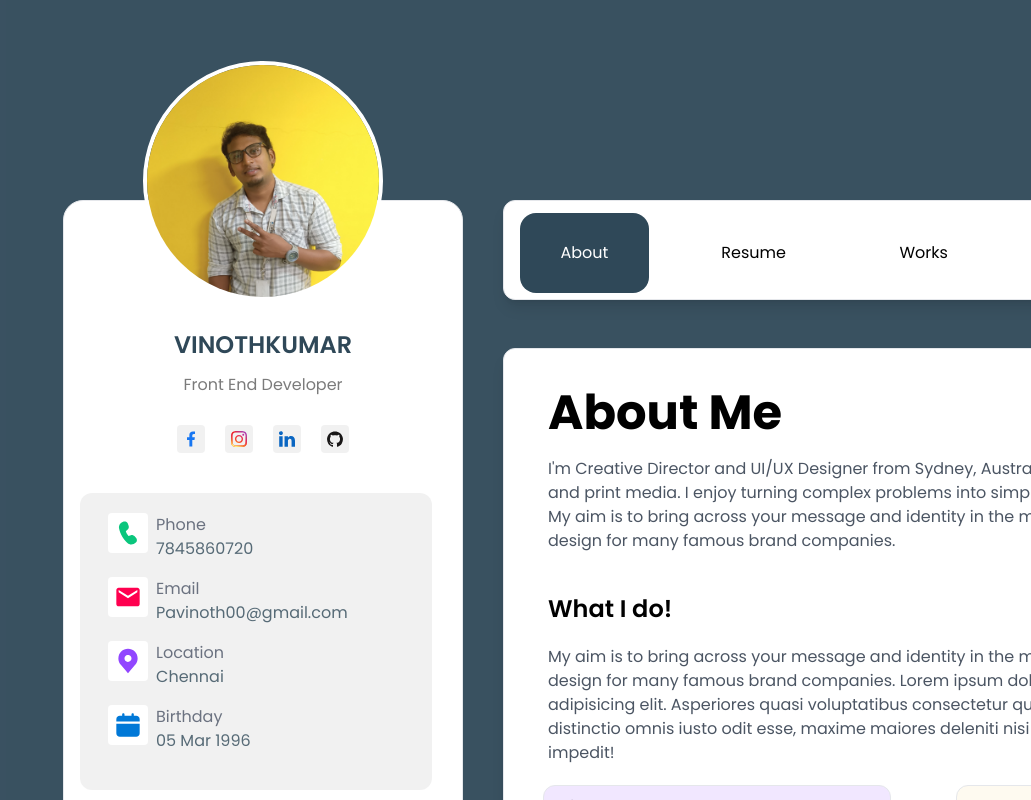
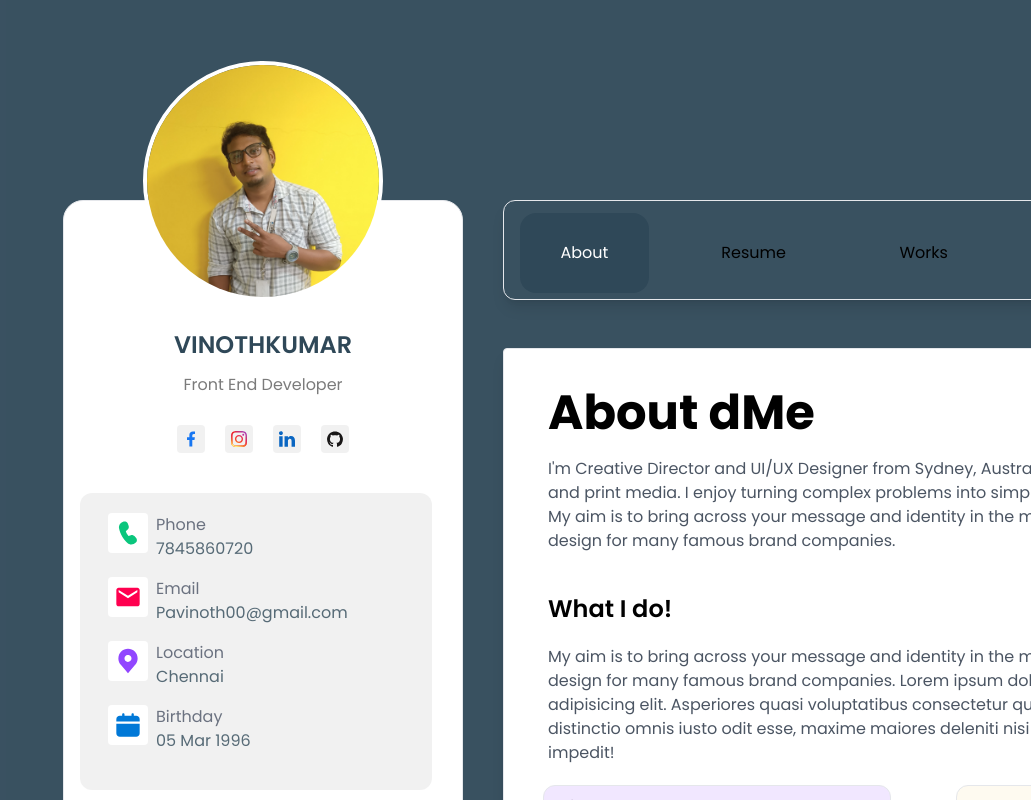
Before and after one commit to vinosmart/Portfolio, a SvelteKit app: page / in a window 1280 px wide. Shown: the top 800 px of the page, without its empty margins (249-1280 px from the left). Built offline with nearby package versions, Linux system fonts and the light colour scheme.

Commit message:
updated-profile design

```diff
--- a/src/app.html
+++ b/src/app.html
@@ -2,7 +2,7 @@
 <html lang="en">
 	<head>
 		<meta charset="utf-8" />
-		<link rel="" href="" />
+		<link rel="stylesheet" href="https://cdnjs.cloudflare.com/ajax/libs/font-awesome/6.2.1/css/all.min.css" />
 		<meta name="viewport" content="width=device-width" />
 		%sveltekit.head%
 	</head>
--- a/src/routes/+layout.svelte
+++ b/src/routes/+layout.svelte
@@ -8,7 +8,7 @@
 
 <div class="app">
 
-	<main class="flex bg-[#2F4858]/95 w-full">
+	<main class="  md:flex bg-[#2F4858]/95 w-full">
 		<Sidebar />
 
 		<slot />
--- a/src/routes/+page.svelte
+++ b/src/routes/+page.svelte
@@ -7,7 +7,7 @@
 
 		<div class="flex flex-col ">
 			<div
-				class="bg-white shadow-lg rounded-xl w-full lg:w-[840px] h-[100px] hidden lg:block lg:mt-[200px] lg:ml-10 border "
+				class="  shadow-lg rounded-xl w-full lg:w-[840px] h-[100px] hidden lg:block lg:mt-[200px] lg:ml-10 border "
 			>
 				<ul class="flex   justify-center lg:gap-10 px-4 items-center py-3">
 					<li
@@ -17,7 +17,7 @@
 					</li>
 					<a href="../resume">
 					<li
-						class=" hover:font-bold w-[130px] h-20 flex justify-center items-center rounded-2xl text-base hover:bg-[#2F4858] hover:text-white cursor-pointer transition-all duration-300 ease-in-out"
+						class=" hover:font-bold w-[130px] h-20 flex justify-center items-center rounded-2xl text-base focus:font-bold hover:bg-[#2F4858] hover:text-white cursor-pointer transition-all duration-300 ease-in-out"
 					>
 						Resume
 					</li>
@@ -42,9 +42,9 @@
 				</ul>
 			</div>
 			<div
-				class="bg-white shadow-lg rounded-xl lg:w-[840px] px-4    lg:mt-12 lg:ml-10 border lg:flex-wrap"
+				class= "bg-[#2F4858]  md:bg-white shadow-lg rounded lg:w-[840px] px-4    lg:mt-12 lg:ml-10 border lg:flex-wrap"
 			>
-				<h1 class="text-5xl text-black font-bold mt-10 lg:px-7 ">About Me</h1>
+				<h1 class="text-5xl text-black font-bold mt-10 lg:px-7 ">About dMe</h1>
 				<p class="text-gray-600 text-base  mt-5 lg:px-7">
 					I'm Creative Director and UI/UX Designer from Sydney, Australia, working in web
 					development and print media. I enjoy turning complex problems into simple, beautiful and
--- a/src/routes/Sidebar.svelte
+++ b/src/routes/Sidebar.svelte
@@ -4,7 +4,7 @@
 </script>
 
 <main class="">
-	<div class="bg-white w-full pb-10 lg:hidden  ">Nav</div>
+	<div class="bg-gray-800 w-full pb-10 lg:hidden  ">Nav</div>
 	<div
 		class="lg:w-[400px] h-[720px] flex flex-col items-center lg:ml-[10px] xl:ml-[312px] lg:mt-[200px] lg:pb-20  w-full  lg:mb-0 mx-auto relative md:bg-[#2F4858]/10 lg:bg-white text-center lg:border px- lg:rounded-[20px] mt-64"
 	>
--- a/src/routes/resume/+page.svelte
+++ b/src/routes/resume/+page.svelte
@@ -5,9 +5,9 @@
     <ul class="flex   justify-center lg:gap-10 px-4 items-center py-3">
         <a href="./">
         <li
-            class=" hover:font-bold w-[130px] h-20 flex justify-center items-center rounded-2xl text-base  text-black cursor-pointer transition-all duration-300 ease-in-out"
+        class=" hover:font-bold w-[130px] h-20 flex justify-center items-center rounded-2xl text-base hover:bg-[#2F4858]  text-black cursor-pointer transition-all duration-300 ease-in-out"
         >
-            About
+        <i class="fa-solid fa-user"></i>     About
         </li>
     </a>
         <a href="../resume">
@@ -35,17 +35,17 @@
     </ul>
 </div>
 <div
-class="bg-white shadow-lg rounded-xl lg:w-[840px] px-4    lg:mt-12 lg:ml-10 border lg:flex-wrap"
+class=" bg-[#2F4858] text-white md:bg-white shadow-lg rounded-xl lg:w-[840px] px-4    lg:mt-12 lg:ml-10 border lg:flex-wrap"
 >
-<h1 class="text-5xl text-black font-bold mt-10 lg:px-7 ">About Me</h1>
-<p class="text-gray-600 text-base  mt-5 lg:px-7">
+<h1 class="text-5xl md:text-black font-bold mt-10 lg:px-7 ">About Me</h1>
+<p class="md:text-gray-600 text-base  mt-5 lg:px-7">
     I'm Creative Director and UI/UX Designer from Sydney, Australia, working in web
     development and print media. I enjoy turning complex problems into simple, beautiful and
     intuitive designs. My aim is to bring across your message and identity in the most
     creative way. I created web design for many famous brand companies.
 </p>
-<h1 class="text-2xl text-black font-semibold mt-10  lg:px-7">What I do!</h1>
-<p class="text-gray-600 text-base  mt-5 lg:px-7">
+<h1 class="text-2xl md:text-black font-semibold mt-10  lg:px-7">What I do!</h1>
+<p class="md:text-gray-600 text-base  mt-5 lg:px-7">
     My aim is to bring across your message and identity in the most creative way. I created
     web design for many famous brand companies. Lorem ipsum dolor sit amet consectetur
     adipisicing elit. Asperiores quasi voluptatibus consectetur quos corporis nemo. Quibusdam,
```
